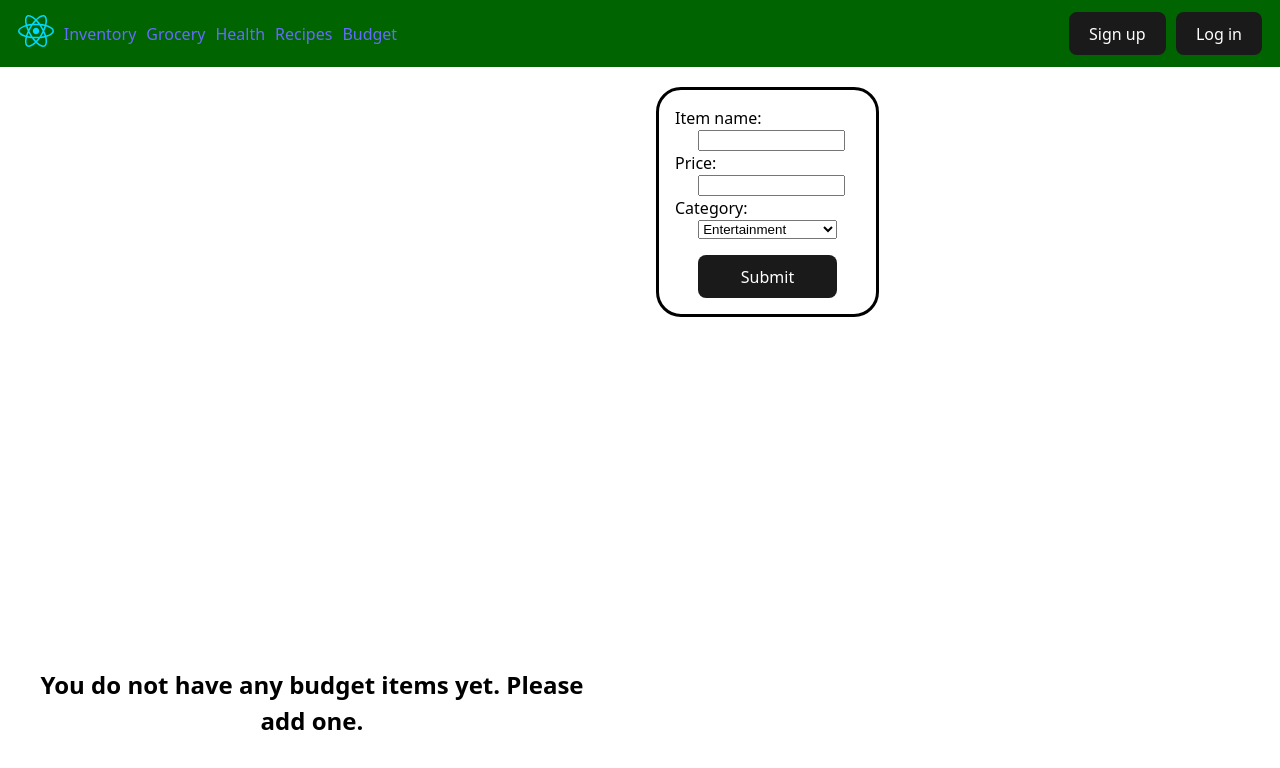
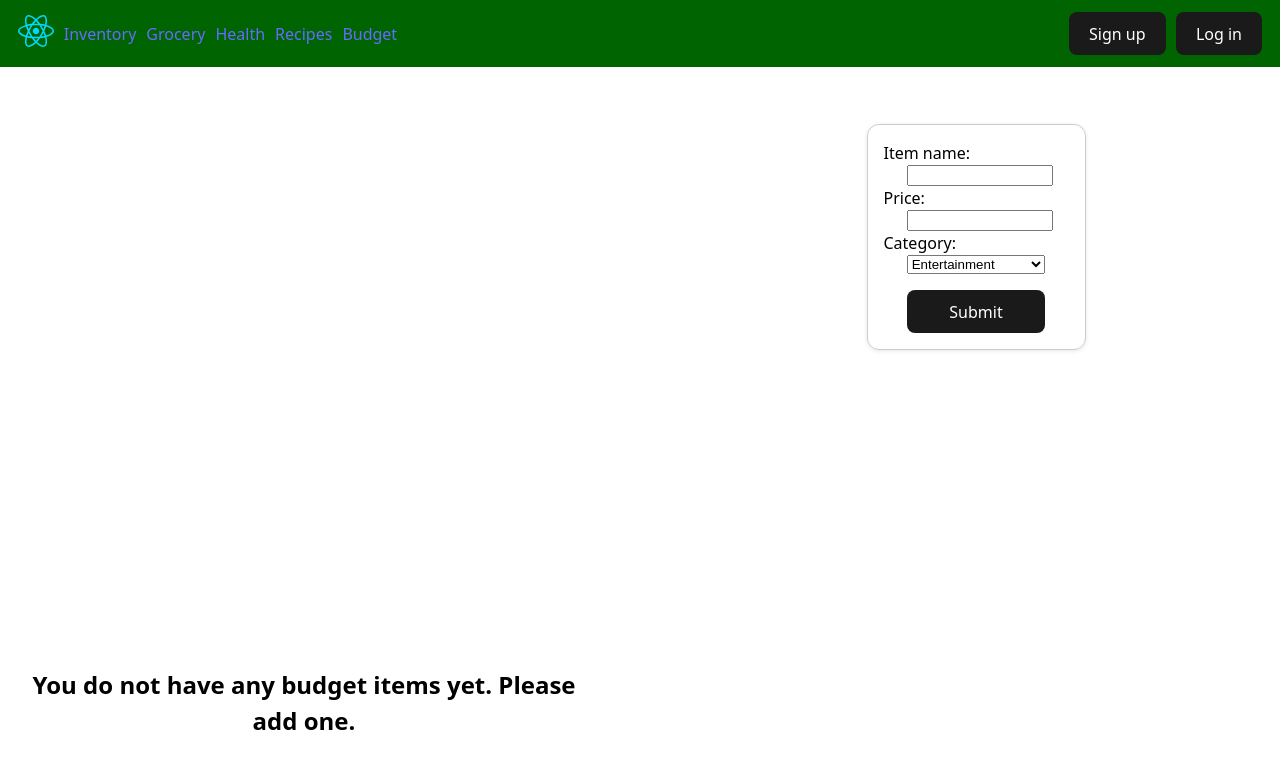
Before and after one commit to PAP-2025-Summer-L6-G1/Final-Project-Frontend, a React (Vite) app: page /budget in a window 1280 px wide. Shown: the top 768 px of the page. Built offline with nearby package versions, Linux system fonts and the light colour scheme; no server answers.

Commit message:
Improve styling

```diff
--- a/src/pages/Budget.css
+++ b/src/pages/Budget.css
@@ -45,10 +45,11 @@ body {
 
 }
 #budgetForm {
-    border: black solid;
-    border-radius: 25px;
+    border: 1px solid #ccc;
+    border-radius: 12px;
+    box-shadow: 0 1px 4px rgba(0, 0, 0, 0.1);
 
-    padding: 1em;
+    padding: 1rem;
     margin: 20px 0;
 
     width: fit-content;
@@ -68,25 +69,34 @@ body {
         margin: 0 12.5%;
     }
     button {
-        margin-top: 1em;
+        margin-top: 1rem;
     }
 }
 .gridContainer {
-    height: 100%;
-    width: 100vw;
+    width: fit-content;
+
+    margin: auto;
+
     display: grid;
     grid-template-columns: 1fr 1fr;
     grid-template-rows: 1fr 1fr;
-    column-gap: 2em;
+    column-gap: 4rem;
+    row-gap: 2rem;
     overflow: auto;
+
+    justify-items: center;
+    align-items: center;
 }
 
 table {
     height: fit-content;
     width: fit-content;
+
     border: black solid;
+
     grid-row: 2/3;
     grid-column: 2/3;
+
     border-collapse: collapse;
     th, td {
         border: solid black;
@@ -103,3 +113,8 @@ table {
         border-bottom: 0;
     }
 }
+.tableWrapper {
+    overflow: auto;
+    height: 20rem;
+    padding: 10px
+}
```
